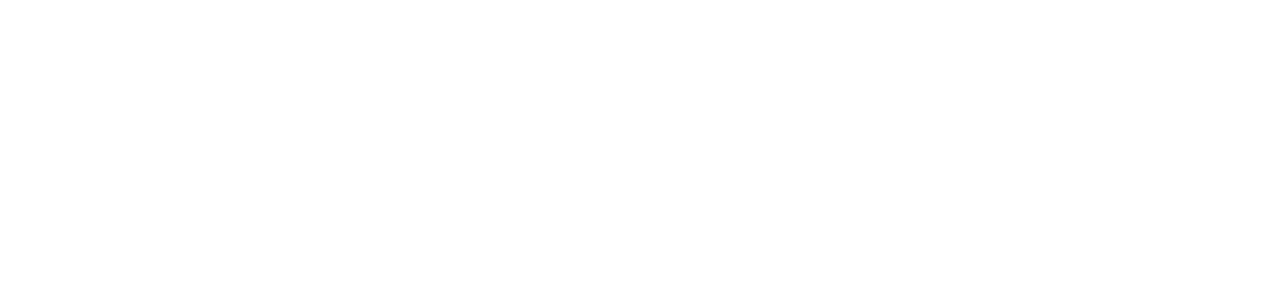
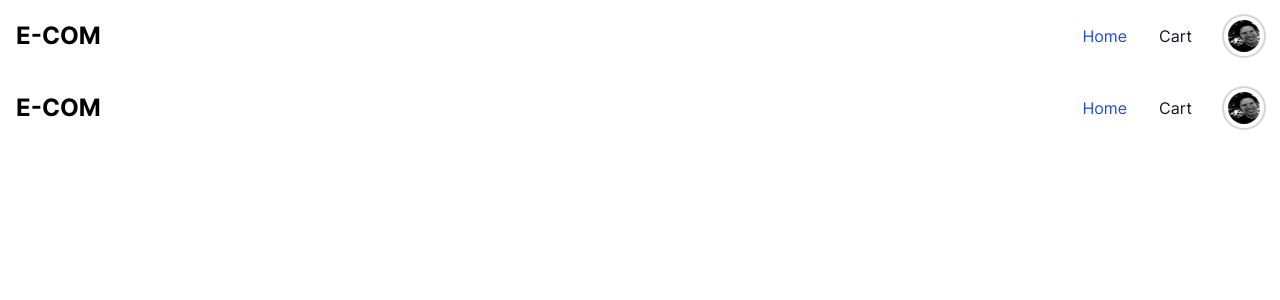
Before and after one commit to HoucemChhaidar/ecommerce-app, an Angular app: page / in a window 1280 px wide. Shown: the top 300 px of the page. Built offline with nearby package versions, Linux system fonts and the light colour scheme.

Commit message:
Created Navbar

```diff
--- a/src/app/app.component.html
+++ b/src/app/app.component.html
@@ -1 +1,2 @@
+<app-navbar></app-navbar>
 <router-outlet></router-outlet>
--- a/src/app/app.component.ts
+++ b/src/app/app.component.ts
@@ -1,10 +1,11 @@
 import { Component } from '@angular/core';
 import { RouterOutlet } from '@angular/router';
+import { NavbarComponent } from './components/navbar/navbar.component';
 
 @Component({
   selector: 'app-root',
   standalone: true,
-  imports: [RouterOutlet],
+  imports: [RouterOutlet,NavbarComponent],
   templateUrl: './app.component.html',
   styleUrl: './app.component.css'
 })
--- /dev/null
+++ b/src/app/components/navbar/navbar.component.html
@@ -0,0 +1,35 @@
+<nav class="bg-white border-gray-200 dark:bg-gray-900">
+    <div class="max-w-screen-xl flex flex-wrap items-center justify-between mx-auto p-4">
+        <a href="#" class="flex items-center space-x-3 rtl:space-x-reverse">
+            <span class="self-center text-2xl font-semibold whitespace-nowrap dark:text-white">E-COM</span>
+        </a>
+        <button data-collapse-toggle="navbar-default" type="button"
+            class="inline-flex items-center p-2 w-10 h-10 justify-center text-sm text-gray-500 rounded-lg md:hidden hover:bg-gray-100 focus:outline-none focus:ring-2 focus:ring-gray-200 dark:text-gray-400 dark:hover:bg-gray-700 dark:focus:ring-gray-600"
+            aria-controls="navbar-default" aria-expanded="false">
+            <span class="sr-only">Open main menu</span>
+            <svg class="w-5 h-5" aria-hidden="true" xmlns="http://www.w3.org/2000/svg" fill="none" viewBox="0 0 17 14">
+                <path stroke="currentColor" stroke-linecap="round" stroke-linejoin="round" stroke-width="2"
+                    d="M1 1h15M1 7h15M1 13h15" />
+            </svg>
+        </button>
+        <div class="hidden w-full md:block md:w-auto" id="navbar-default">
+            <ul
+                class="font-medium flex justify-center items-center flex-col p-4 md:p-0 mt-4 border border-gray-100 rounded-lg bg-gray-50 md:flex-row md:space-x-8 rtl:space-x-reverse md:mt-0 md:border-0 md:bg-white dark:bg-gray-800 md:dark:bg-gray-900 dark:border-gray-700">
+                <li>
+                    <a href="#"
+                        class="block py-2 px-3 text-white bg-blue-700 rounded md:bg-transparent md:text-blue-700 md:p-0 dark:text-white md:dark:text-blue-500"
+                        aria-current="page">Home</a>
+                </li>
+
+                <li>
+                    <a href="#"
+                        class="block py-2 px-3 text-gray-900 rounded hover:bg-gray-100 md:hover:bg-transparent md:border-0 md:hover:text-blue-700 md:p-0 dark:text-white md:dark:hover:text-blue-500 dark:hover:bg-gray-700 dark:hover:text-white md:dark:hover:bg-transparent">Cart</a>
+                </li>
+                <li>
+                    <img class="w-10 h-10 p-1 rounded-full ring-2 ring-gray-300 dark:ring-gray-500"
+                        src="../../../assets/images/avatars/John_Doe.jpg" alt="Bordered avatar">
+                </li>
+            </ul>
+        </div>
+    </div>
+</nav>
```
Also changed, not shown: src/app/components/navbar/navbar.component.ts (added, +12 -0 lines), src/app/components/navbar/navbar.component.css (added), src/assets/images/avatars/John_Doe.jpg (added), 1 other file (tests, documents, lock files or other folders).
